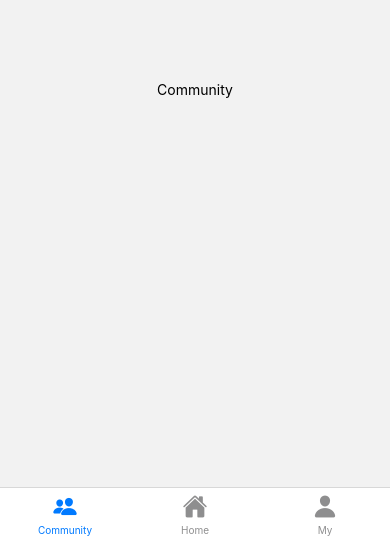
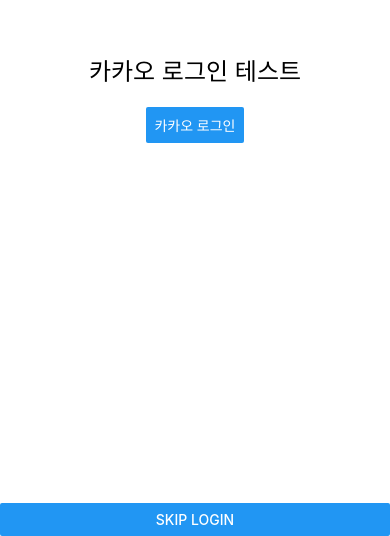
Before and after one commit to bbangHo/weather, a React Native app in the folder front/: screen / in a window 390 px wide. Shown: the part 308-844 px from the top of the page. Built offline with nearby package versions, Linux system fonts and the light colour scheme.

Commit message:
[feat] 카카오 로그인 테스트 로직 설계

```diff
--- a/front/App.js
+++ b/front/App.js
@@ -1,4 +1,4 @@
-import React from 'react';
+import React, {useState} from 'react';
 import {NavigationContainer} from '@react-navigation/native';
 import {createBottomTabNavigator} from '@react-navigation/bottom-tabs';
 import {createStackNavigator} from '@react-navigation/stack';
@@ -6,8 +6,10 @@
 import CommunityScreen from './src/screens/CommunityScreen';
 import MyScreen from './src/screens/MyScreen';
 import PostCreationScreen from './src/screens/PostCreationScreen';
+import LoginScreen from './src/screens/LoginScreen';
 import Icon from 'react-native-vector-icons/Ionicons';
 import {StatusBar} from 'react-native';
+import {Button} from 'react-native';
 
 const Tab = createBottomTabNavigator();
 const Stack = createStackNavigator();
@@ -20,10 +22,13 @@
 );
 
 const App = () => {
+  const [isLoggedIn, setIsLoggedIn] = useState(false);
+
   return (
     <>
       <StatusBar hidden={true} />
       <NavigationContainer>
+        {isLoggedIn ? (
           <Tab.Navigator screenOptions={{headerShown: false}}>
             <Tab.Screen
               name="Community"
@@ -54,6 +59,12 @@
               }}
             />
           </Tab.Navigator>
+        ) : (
+          <>
+            <LoginScreen setIsLoggedIn={setIsLoggedIn} />
+            <Button title="Skip Login" onPress={() => setIsLoggedIn(true)} />
+          </>
+        )}
       </NavigationContainer>
     </>
   );
--- /dev/null
+++ b/front/src/screens/LoginScreen.js
@@ -0,0 +1,47 @@
+import React, {useState} from 'react';
+import {View, Text, Button, Alert, StyleSheet} from 'react-native';
+import {KakaoOAuthToken, login} from '@react-native-seoul/kakao-login';
+
+const LoginScreen = () => {
+  const [isLoggedIn, setIsLoggedIn] = useState(false);
+  const [userInfo, setUserInfo] = useState(null);
+
+  const handleLogin = async () => {
+    try {
+      const token = await login();
+      setIsLoggedIn(true);
+      Alert.alert('로그인 성공', `accessToken: ${token.accessToken}`);
+    } catch (err) {
+      Alert.alert('로그인 실패', err.message);
+    }
+  };
+
+  return (
+    <View style={styles.container}>
+      <Text style={styles.title}>카카오 로그인 테스트</Text>
+      {!isLoggedIn ? (
+        <Button title="카카오 로그인" onPress={handleLogin} />
+      ) : (
+        <Text style={styles.successText}>로그인 성공!</Text>
+      )}
+    </View>
+  );
+};
+
+const styles = StyleSheet.create({
+  container: {
+    flex: 1,
+    justifyContent: 'center',
+    alignItems: 'center',
+  },
+  title: {
+    fontSize: 24,
+    marginBottom: 20,
+  },
+  successText: {
+    fontSize: 18,
+    color: 'green',
+  },
+});
+
+export default LoginScreen;
```
Lines whose indentation alone changed are shown as unchanged.
